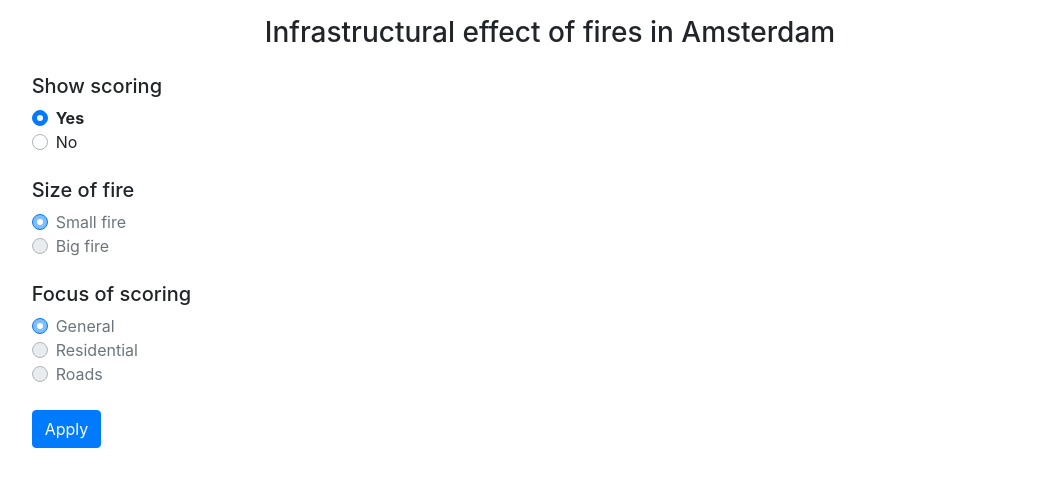
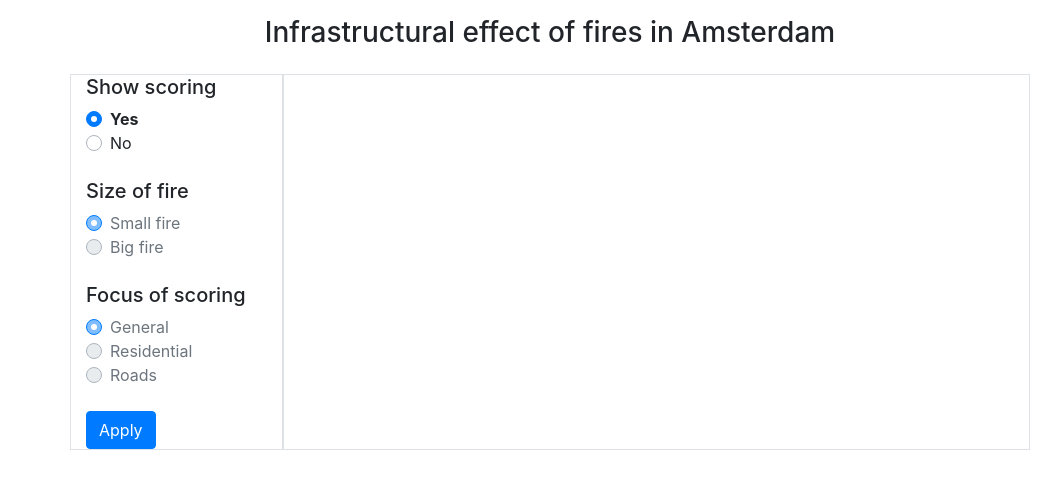
Before and after one commit to TomvandeLooij/dsp-project, a Flask app: template templates/index.html in a window 1280 px wide. Shown: the part 56-545 px from the top of the page, without its empty margins (90-1151 px from the left). Run offline with Flask 2, Linux system fonts and the light colour scheme; the template is opened without the code that fills it, so the values that code supplies are empty; parts of the project's set-up code (start-up, migrations or seed data) failed here and were passed over.

Commit message:
adjust column widths

```diff
--- a/templates/building.html
+++ b/templates/building.html
@@ -9,7 +9,7 @@
         </div>
     </div>
     <div class="row">
-        <div class="col-sm px-3 border">
+        <div class="col-xs-2 px-3 border">
             <h5>Show scoring</h5>
             <div class="custom-control custom-radio">
                 <input class="custom-control-input" type="radio" name="scoring" id="heatmap" value="heatmap">
@@ -66,7 +66,7 @@
             {{ plot_script|indent(4)|safe }}
             {{ plot_div|indent(4)|safe }}
         </div>
-        <div class="col-2 small border">
+        <div class="col small border">
             <p><b class="h6">Address(es)</b> <br /> {{adress|safe}}
             </p>
             <p><b class="h6">Present in the building: </b> <br />
@@ -84,7 +84,7 @@
                 Road focus: {{ risk_score_road }}
             </p>
         </div>
-        <div class="col-2 small border">
+        <div class="col small border">
             <p><b class="h6">{{amount_adjacent}} adjacent buildings with functions:</b><br>
                 {% for key, value in neighbor_info.items() %}
                 {{value}} {{key}} <br/>
--- a/templates/index.html
+++ b/templates/index.html
@@ -9,9 +9,8 @@
             <h3>Infrastructural effect of fires in Amsterdam</h3>
         </div>
     </div>
-    <div class="row">
-        <div class="col-1"></div>
-        <div class="col-2">
+    <div class="row justify-content-center">
+        <div class="col-2  border">
             <h5>Show scoring</h5>
             <div class="custom-control custom-radio">
                 <input class="custom-control-input" type="radio" name="scoring" id="heatmap" value="heatmap">
@@ -62,13 +61,12 @@
             <br>
             <a type="button" id="urlButton" class="btn btn-primary" href=# onclick="go_to_url()">Apply</a>
         </div>
-        <div class="col-7" id="bokeh">
+        <div class="col-7 border" id="bokeh">
             {{ js_resources|indent(4)|safe }}
             {{ css_resources|indent(4)|safe }}
             {{ plot_script|indent(4)|safe }}
             {{ plot_div|indent(4)|safe }}
         </div>
-        <div class="col-1"></div>
     </div>
 </div>
 
```
